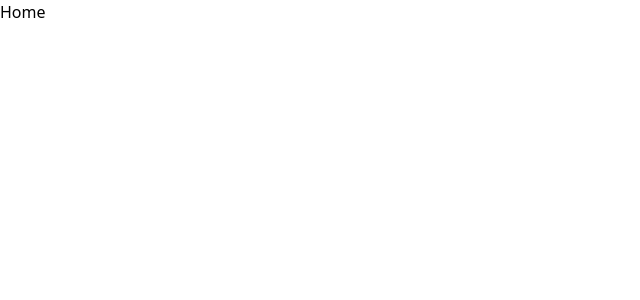
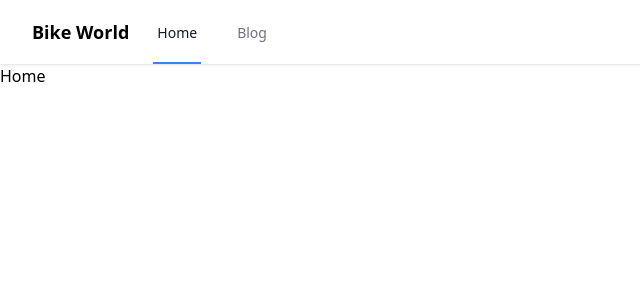
Before and after one commit to jaiedsabid/bike-world, a React (Vite) app: page / in a window 1280 px wide. Shown: the top 300 px of the page, without its empty margins (0-640 px from the left). Built offline with nearby package versions, Linux system fonts and the light colour scheme.

Commit message:
Created Navbar

```diff
--- a/package.json
+++ b/package.json
@@ -8,6 +8,8 @@
     "preview": "vite preview"
   },
   "dependencies": {
+    "@headlessui/react": "^1.6.0",
+    "@heroicons/react": "^1.0.6",
     "react": "^18.0.0",
     "react-dom": "^18.0.0",
     "react-router-dom": "6"
--- a/src/App.jsx
+++ b/src/App.jsx
@@ -1,9 +1,11 @@
 import React from 'react';
 import { Routes, Route } from 'react-router-dom';
+import Navbar from './components/Navbar';
 
 const App = () => {
     return (
         <div className="App">
+            <Navbar />
             <Routes>
                 <Route path="/" element={<h1>Home</h1>} />
                 <Route path="/blog" element={<h1>Blog</h1>} />
--- /dev/null
+++ b/src/components/Navbar.jsx
@@ -0,0 +1,99 @@
+import { Disclosure } from '@headlessui/react';
+import { MenuIcon, XIcon } from '@heroicons/react/outline';
+import { NavLink } from 'react-router-dom';
+
+const Navbar = () => {
+    const navLinks = [
+        {
+            name: 'Home',
+            path: '/',
+        },
+        {
+            name: 'Blog',
+            path: '/blog',
+        },
+    ];
+
+    return (
+        <Disclosure as="nav" className="bg-white shadow">
+            {({ open }) => (
+                <>
+                    <div className="max-w-7xl mx-auto px-2 sm:px-6 lg:px-8">
+                        <div className="relative flex justify-between h-16">
+                            <div className="absolute inset-y-0 left-0 flex items-center sm:hidden">
+                                {/* Mobile menu button */}
+                                <Disclosure.Button className="inline-flex items-center justify-center p-2 rounded-md text-gray-400 hover:text-gray-500 hover:bg-gray-100 focus:outline-none focus:ring-2 focus:ring-inset focus:ring-blue-500">
+                                    <span className="sr-only">
+                                        Open main menu
+                                    </span>
+                                    {open ? (
+                                        <XIcon
+                                            className="block h-6 w-6"
+                                            aria-hidden="true"
+                                        />
+                                    ) : (
+                                        <MenuIcon
+                                            className="block h-6 w-6"
+                                            aria-hidden="true"
+                                        />
+                                    )}
+                                </Disclosure.Button>
+                            </div>
+                            <div className="flex-1 flex items-center justify-center sm:items-stretch sm:justify-start">
+                                {/* Brand Name */}
+                                <div className="flex-shrink-0 flex items-center text-lg font-bold">
+                                    Bike World
+                                </div>
+                                <div className="hidden sm:ml-6 sm:flex sm:space-x-8">
+                                    {navLinks.map(({ name, path }, indx) => (
+                                        <NavLink
+                                            key={indx}
+                                            to={path}
+                                            className={({ isActive }) =>
+                                                `inline-flex items-center px-1 pt-1 border-b-2 text-sm font-medium ${
+                                                    isActive
+                                                        ? 'border-blue-500 text-gray-900'
+                                                        : 'border-transparent text-gray-500 hover:border-gray-300 hover:text-gray-700'
+                                                }`
+                                            }
+                                        >
+                                            {name}
+                                        </NavLink>
+                                    ))}
+                                </div>
+                            </div>
+                        </div>
+                    </div>
+
+                    {/* Mobile Menu */}
+                    <Disclosure.Panel className="sm:hidden">
+                        <div className="pt-2 pb-4 space-y-1">
+                            {navLinks.map(({ name, path }, indx) => (
+                                <Disclosure.Button
+                                    key={indx}
+                                    as="button"
+                                    className="block w-full text-left"
+                                >
+                                    <NavLink
+                                        to={path}
+                                        className={({ isActive }) =>
+                                            `block pl-3 pr-4 py-2 border-l-4 text-base font-medium ${
+                                                isActive
+                                                    ? 'bg-blue-50 border-blue-500 text-blue-700'
+                                                    : 'border-transparent text-gray-500 hover:bg-gray-50 hover:border-gray-300 hover:text-gray-700'
+                                            }`
+                                        }
+                                    >
+                                        {name}
+                                    </NavLink>
+                                </Disclosure.Button>
+                            ))}
+                        </div>
+                    </Disclosure.Panel>
+                </>
+            )}
+        </Disclosure>
+    );
+};
+
+export default Navbar;
```
Also changed, not shown: 1 other file (tests, documents, lock files or other folders).
